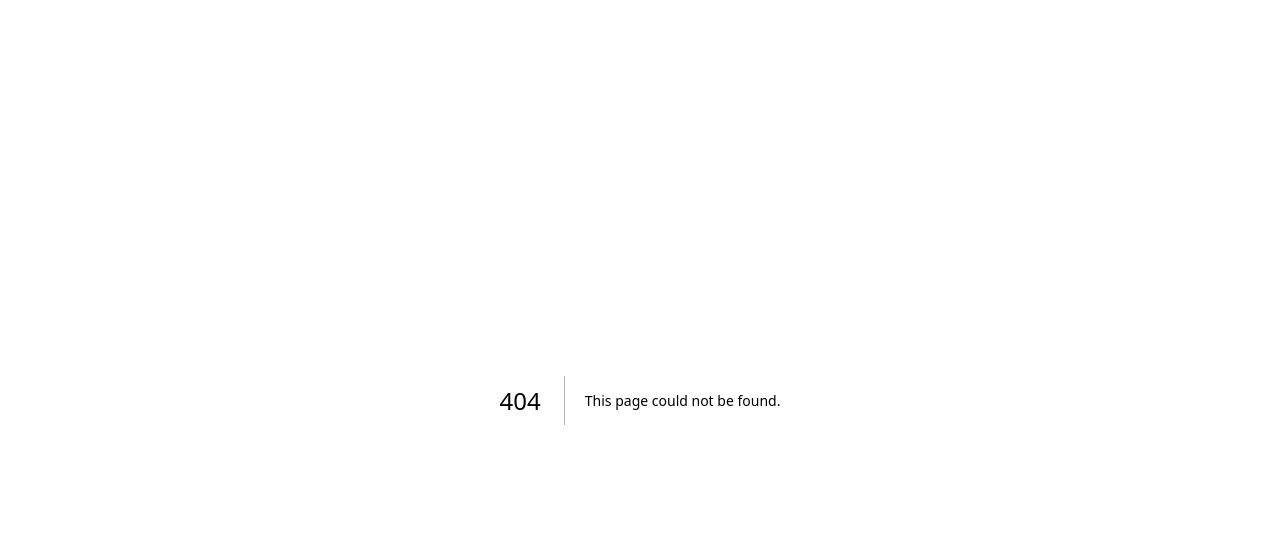
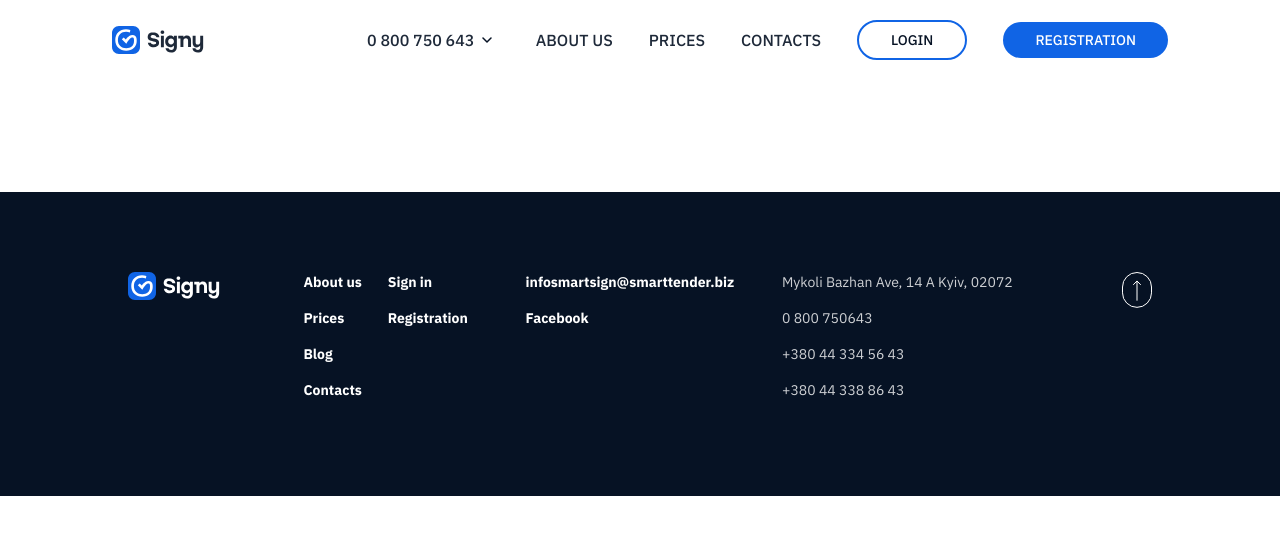
Before and after one commit to jemil-c-137/signy, a Next.js app: page /contacts in a window 1280 px wide. Before the commit this address had no page. Shown: the top 534 px of the page. Built offline with nearby package versions, Linux system fonts and the light colour scheme.

Commit message:
add contacts page

```diff
--- /dev/null
+++ b/pages/contacts.tsx
@@ -0,0 +1,9 @@
+import Layout from '@/components/layout';
+
+export default function Contacts() {
+  return (
+    <Layout>
+      <main className='section pt-24 pb-24' ></main>
+    </Layout>
+  );
+}
--- a/pages/videos.tsx
+++ b/pages/videos.tsx
@@ -14,7 +14,7 @@ function Videos(props) {
 
   return (
     <Layout>
-      <main className="section p-24">
+      <main className="section pt-24 pb-24">
         <h1 className="headline-1 mb-4">Video instructions</h1>
         <div className="grid md:grid-cols-2 grid-cols-1 gap-x-10">
           <div className="mb-4 col-span-1 md:col-span-2">
```
